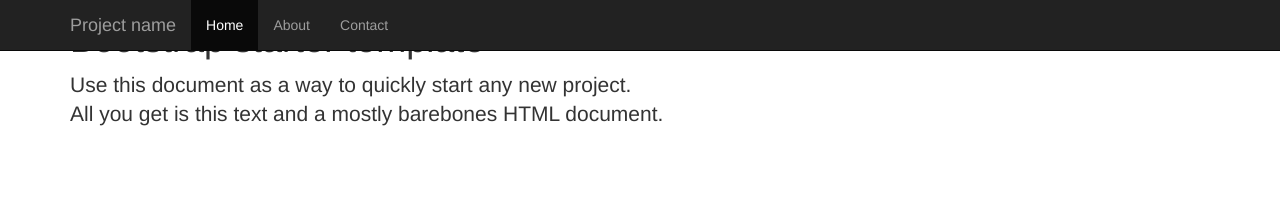
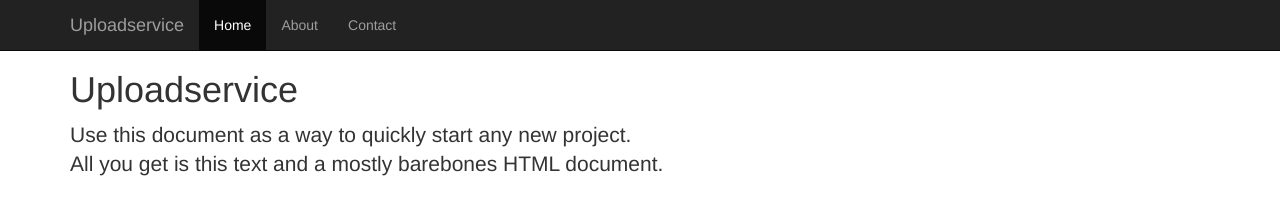
Before and after one commit to nens/uploadservice-redesign, a website: page index.html in a window 1280 px wide. Drawn offline with nearby package versions, Linux system fonts and the light colour scheme.

Commit message:
Testing sass

```diff
--- a/index.html
+++ b/index.html
@@ -9,8 +9,6 @@
 
 
     <link rel="stylesheet" href="stylesheets/screen.css">
-
-
 
 
     <!-- HTML5 shim and Respond.js for IE8 support of HTML5 elements and media queries -->
@@ -30,7 +28,7 @@
             <span class="icon-bar"></span>
             <span class="icon-bar"></span>
           </button>
-          <a class="navbar-brand" href="#">Project name</a>
+          <a class="navbar-brand" href="#">Uploadservice</a>
         </div>
         <div id="navbar" class="collapse navbar-collapse">
           <ul class="nav navbar-nav">
@@ -44,8 +42,8 @@
 
     <div class="container">
 
-      <div class="starter-template">
-        <h1>Bootstrap starter template</h1>
+      <div class="starter-template" style="padding-top:50px;">
+        <h1>Uploadservice</h1>
         <p class="lead">Use this document as a way to quickly start any new project.<br> All you get is this text and a mostly barebones HTML document.</p>
       </div>
 
```
